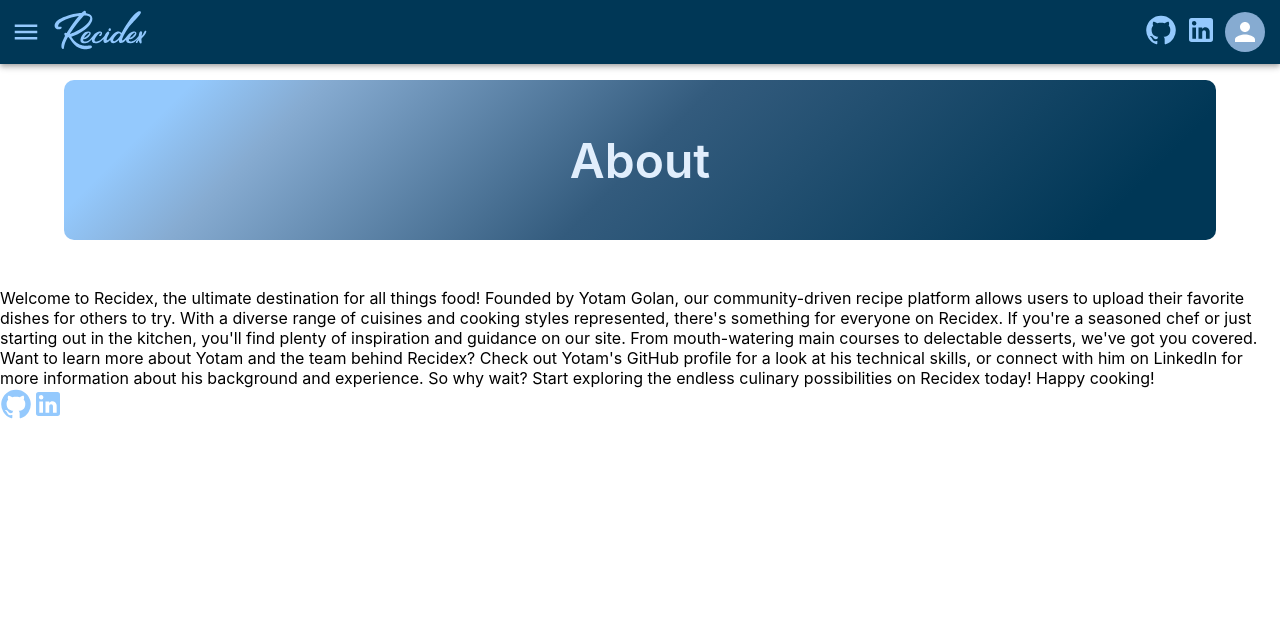
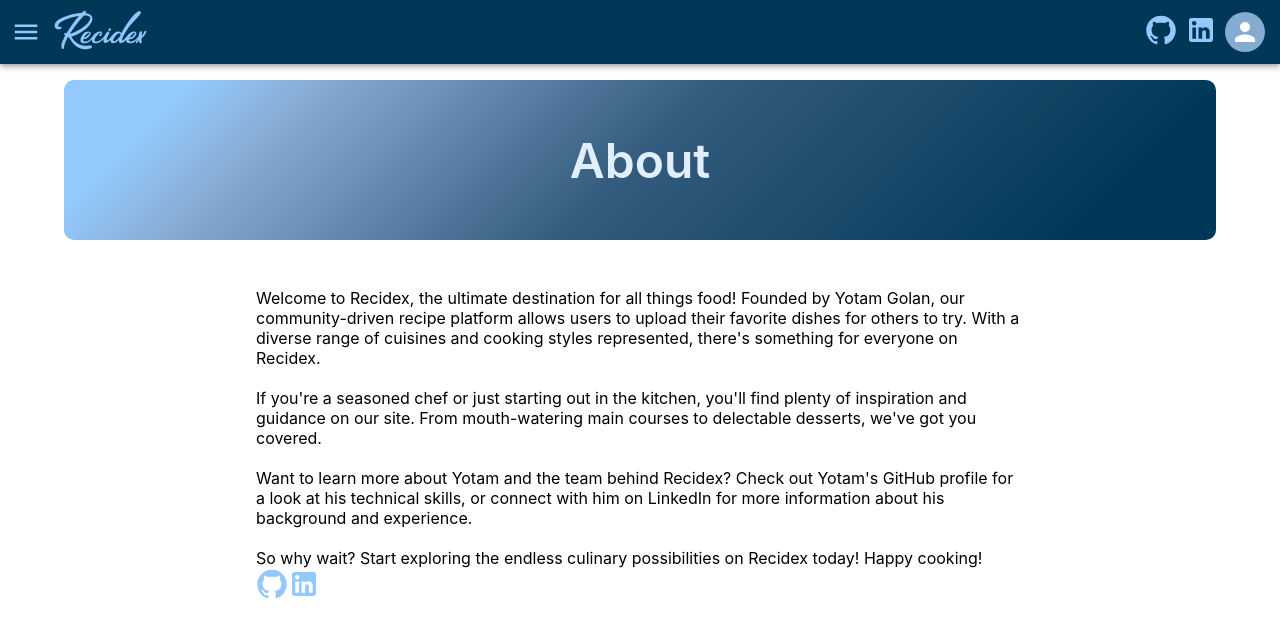
Before and after one commit to YotamGit/Recidex, a React (Create React App) app in the folder web-client/: page /about in a window 1280 px wide. Shown: the top 638 px of the page. Built offline with nearby package versions, Linux system fonts and the light colour scheme; no server answers.

Commit message:
add basic page styling to about page

```diff
--- a/web-client/src/components/AboutPage.tsx
+++ b/web-client/src/components/AboutPage.tsx
@@ -1,3 +1,5 @@
+import "../styles/AboutPage.css";
+
 import PageTitle from "./utilities/PageTitle";
 import SocialIcon from "./buttons/SocialIcon";
 
@@ -6,20 +8,28 @@ import { FC } from "react";
 
 const AboutPage: FC = () => {
   return (
-    <div>
+    <div className="about-page">
       <PageTitle marginTop={true} style={{ marginBottom: "3rem" }} />
       <div className="about-content">
-        {`Welcome to Recidex, the ultimate destination for all things food! Founded by Yotam Golan, our community-driven recipe platform allows users to upload their favorite dishes for others to try. With a diverse range of cuisines and cooking styles represented, there's something for everyone on Recidex.
-
-        If you're a seasoned chef or just starting out in the kitchen, you'll find plenty of inspiration and guidance on our site. From mouth-watering main courses to delectable desserts, we've got you covered.
-
-        Want to learn more about Yotam and the team behind Recidex? Check out Yotam's GitHub profile for a look at his technical skills, or connect with him on LinkedIn for more information about his background and experience.
-
-        So why wait? Start exploring the endless culinary possibilities on Recidex today! Happy cooking!`}
-      </div>
-      <div className="socials">
-        <SocialIcon social={"github"} />
-        <SocialIcon social={"linkedin"} />
+        <div>
+          {`Welcome to Recidex, the ultimate destination for all things food! Founded by Yotam Golan, our community-driven recipe platform allows users to upload their favorite dishes for others to try. With a diverse range of cuisines and cooking styles represented, there's something for everyone on Recidex.`}
+        </div>
+        <br />
+        <div>
+          {`If you're a seasoned chef or just starting out in the kitchen, you'll find plenty of inspiration and guidance on our site. From mouth-watering main courses to delectable desserts, we've got you covered.`}
+        </div>
+        <br />
+        <div>
+          {`Want to learn more about Yotam and the team behind Recidex? Check out Yotam's GitHub profile for a look at his technical skills, or connect with him on LinkedIn for more information about his background and experience.`}
+        </div>
+        <br />
+        <div>
+          {`So why wait? Start exploring the endless culinary possibilities on Recidex today! Happy cooking!`}
+        </div>
+        <div className="socials">
+          <SocialIcon social={"github"} />
+          <SocialIcon social={"linkedin"} />
+        </div>
       </div>
     </div>
   );
--- /dev/null
+++ b/web-client/src/styles/AboutPage.css
@@ -0,0 +1,11 @@
+.about-page .about-content {
+  width: 60%;
+  margin-inline: auto;
+}
+
+@media only screen and (max-width: 600px) {
+  .about-page .about-content {
+    width: 90%;
+    margin: none;
+  }
+}
```
